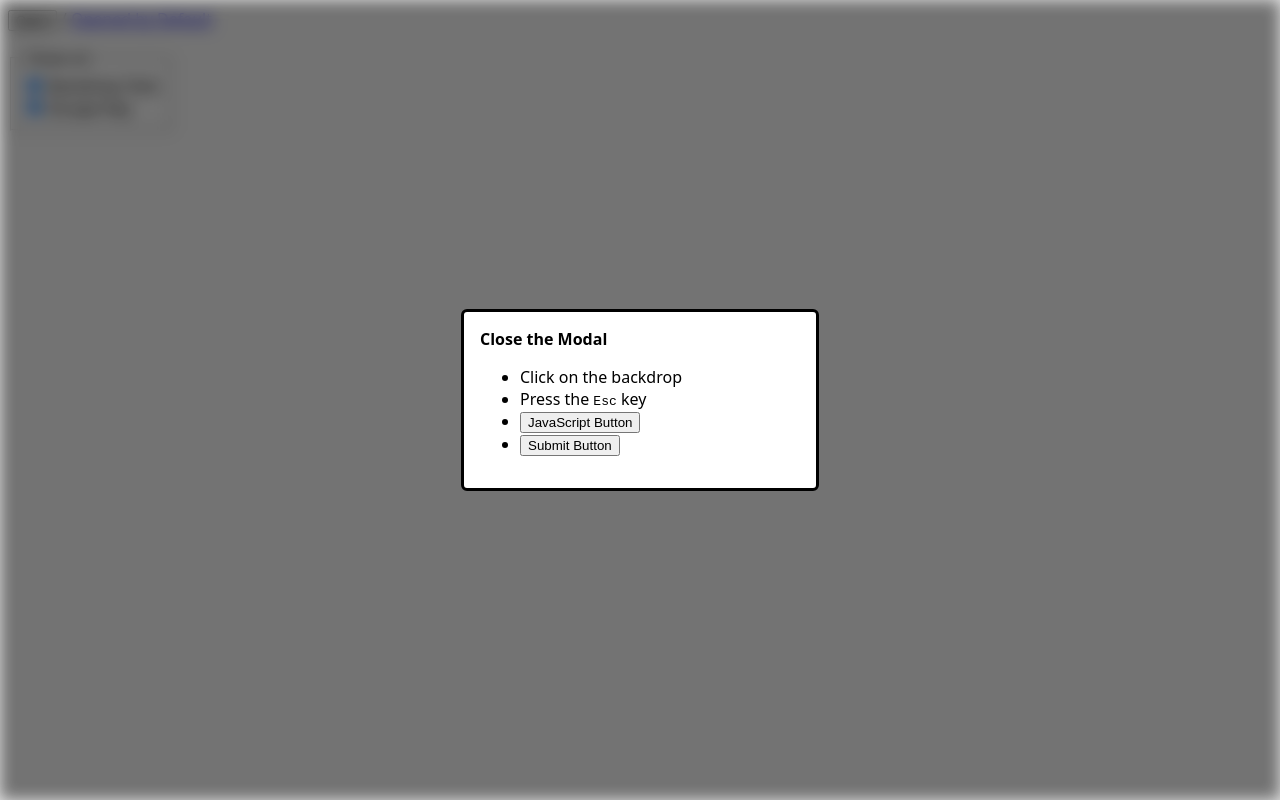
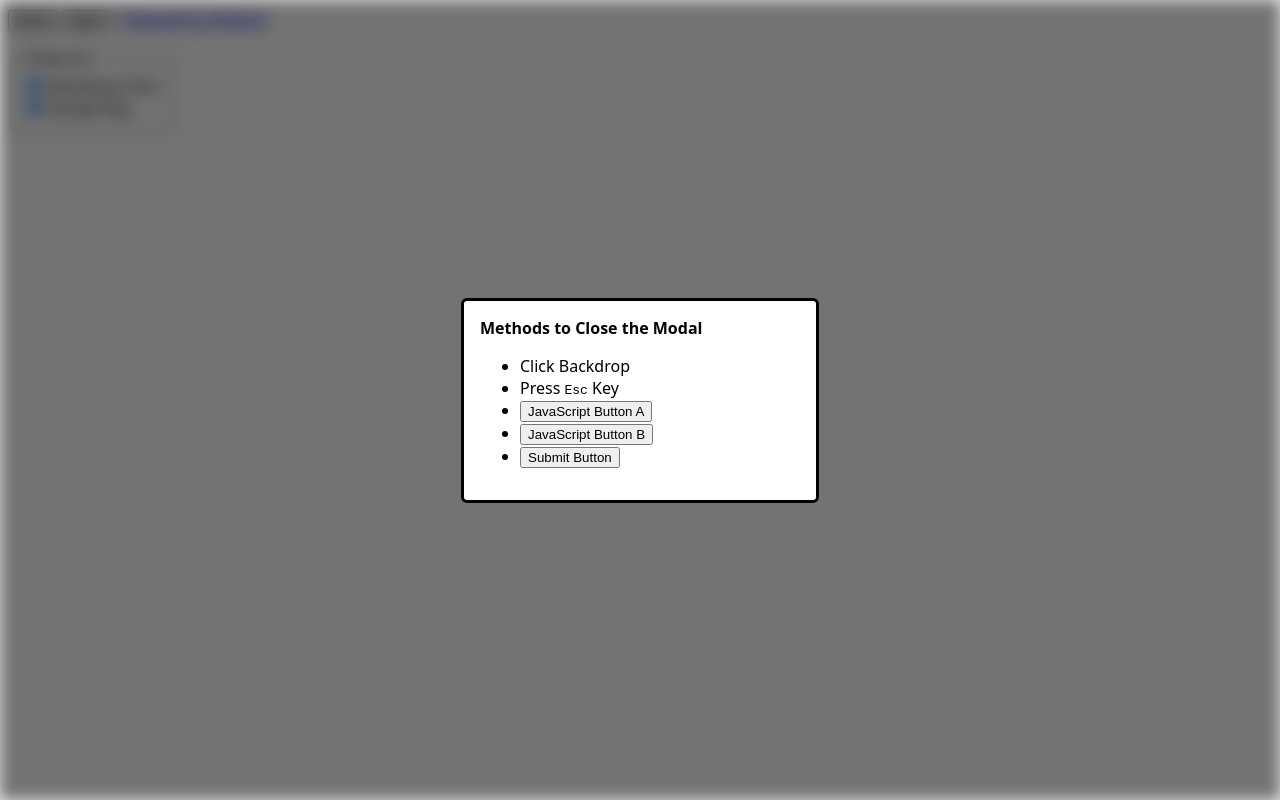
Before and after one commit to hyunbinseo/svelte-html-modal, a SvelteKit app: page / in a window 1280 px wide. Both pictures are taken after a click on the button "Open". Built offline with nearby package versions, Linux system fonts and the light colour scheme.

Commit message:
feat: expose show, close from component

```diff
--- /dev/null
+++ b/src/hooks.server.ts
@@ -0,0 +1,6 @@
+import type { Handle } from '@sveltejs/kit';
+
+export const handle: Handle = ({ event, resolve }) => {
+	if (event.url.pathname === '/favicon.ico') return new Response(null, { status: 204 });
+	return resolve(event);
+};
--- a/src/lib/Modal.svelte
+++ b/src/lib/Modal.svelte
@@ -6,7 +6,7 @@
 
 	type Props = {
 		dialog?: HTMLDialogElement | undefined;
-		isOpen: boolean;
+		isOpen?: boolean;
 		closeOnBackdropClick?: boolean | undefined;
 		closeOnEscapeKey?: boolean | undefined;
 		class?: HTMLDialogAttributes['class'] | undefined;
@@ -15,7 +15,7 @@
 
 	let {
 		dialog = $bindable(),
-		isOpen = $bindable(),
+		isOpen = $bindable(false),
 		closeOnBackdropClick = false,
 		closeOnEscapeKey = true,
 		class: className,
@@ -34,6 +34,9 @@
 			dialog.close();
 		}
 	});
+
+	export const show = () => dialog?.showModal();
+	export const close = () => dialog?.close();
 </script>
 
 <dialog
--- a/src/routes/+page.svelte
+++ b/src/routes/+page.svelte
@@ -1,12 +1,15 @@
-<script>
+<script lang="ts">
 	import { resolve } from '$app/paths';
 	import Modal from '$lib/Modal.svelte';
 
+	let modal: Modal;
 	let isOpen = $state(false);
 
 	let closeOnBackdropClick = $state(true);
 	let closeOnEscapeKey = $state(true);
 </script>
+
+<button type="button" onclick={() => modal.show()} data-testid="show()">Show</button>
 
 <button type="button" onclick={() => (isOpen = true)} data-testid="open">Open</button>
 <span>/</span>
@@ -26,18 +29,23 @@
 </fieldset>
 
 <div class="modal-wrapper">
-	<Modal bind:isOpen {closeOnBackdropClick} {closeOnEscapeKey}>
-		<strong>Close the Modal</strong>
+	<Modal bind:this={modal} bind:isOpen {closeOnBackdropClick} {closeOnEscapeKey}>
+		<strong>Methods to Close the Modal</strong>
 		<ul>
 			{#if closeOnBackdropClick}
-				<li>Click on the backdrop</li>
+				<li>Click Backdrop</li>
 			{/if}
 			{#if closeOnEscapeKey}
-				<li>Press the <kbd>Esc</kbd> key</li>
+				<li>Press <kbd>Esc</kbd> Key</li>
 			{/if}
 			<li>
 				<button type="button" onclick={() => (isOpen = false)} data-testid="close">
-					JavaScript Button
+					JavaScript Button A
+				</button>
+			</li>
+			<li>
+				<button type="button" onclick={() => modal.close()} data-testid="close()">
+					JavaScript Button B
 				</button>
 			</li>
 			<li>
```
Also changed, not shown: 2 other files (tests, documents, lock files or other folders).
